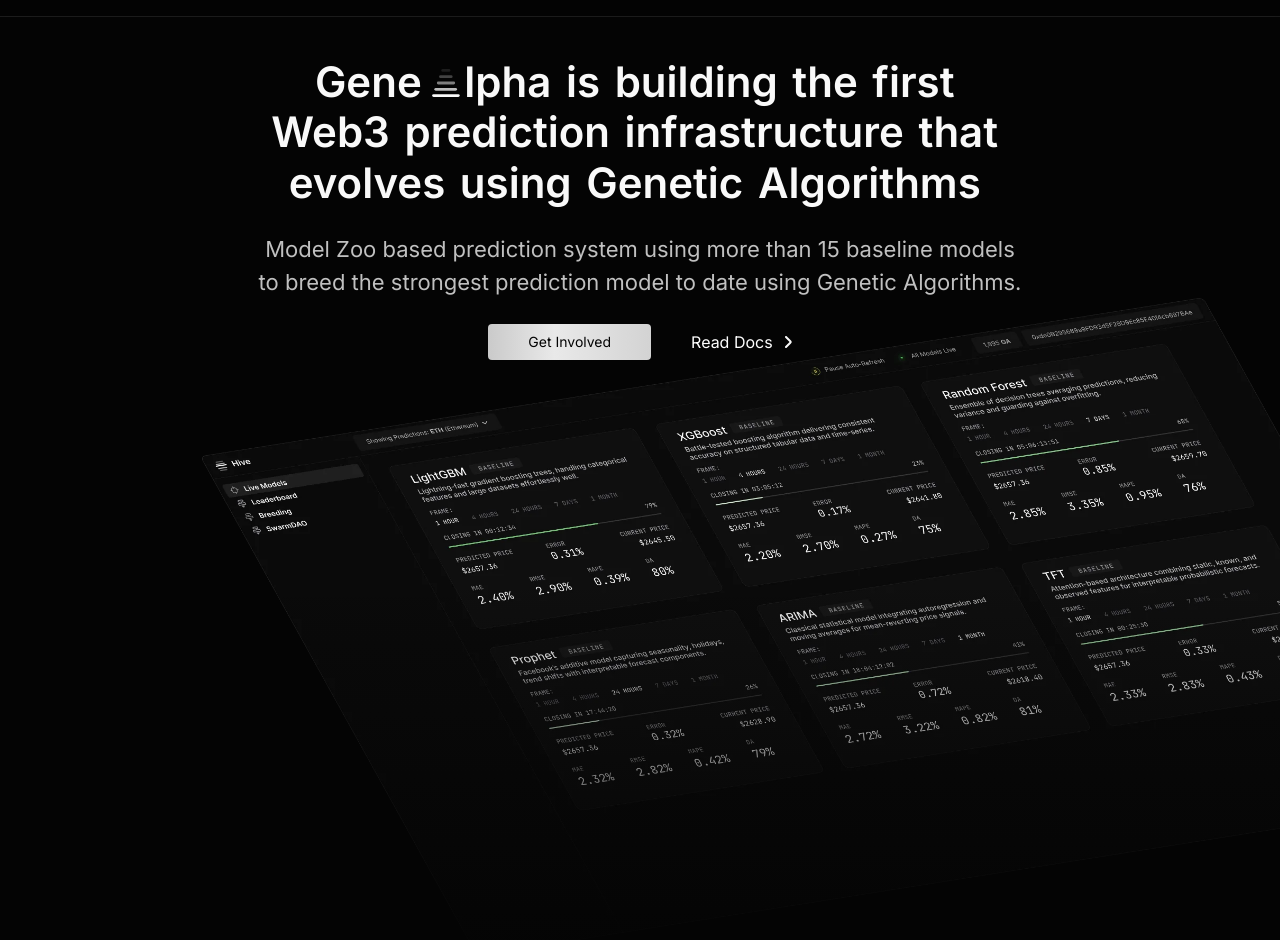
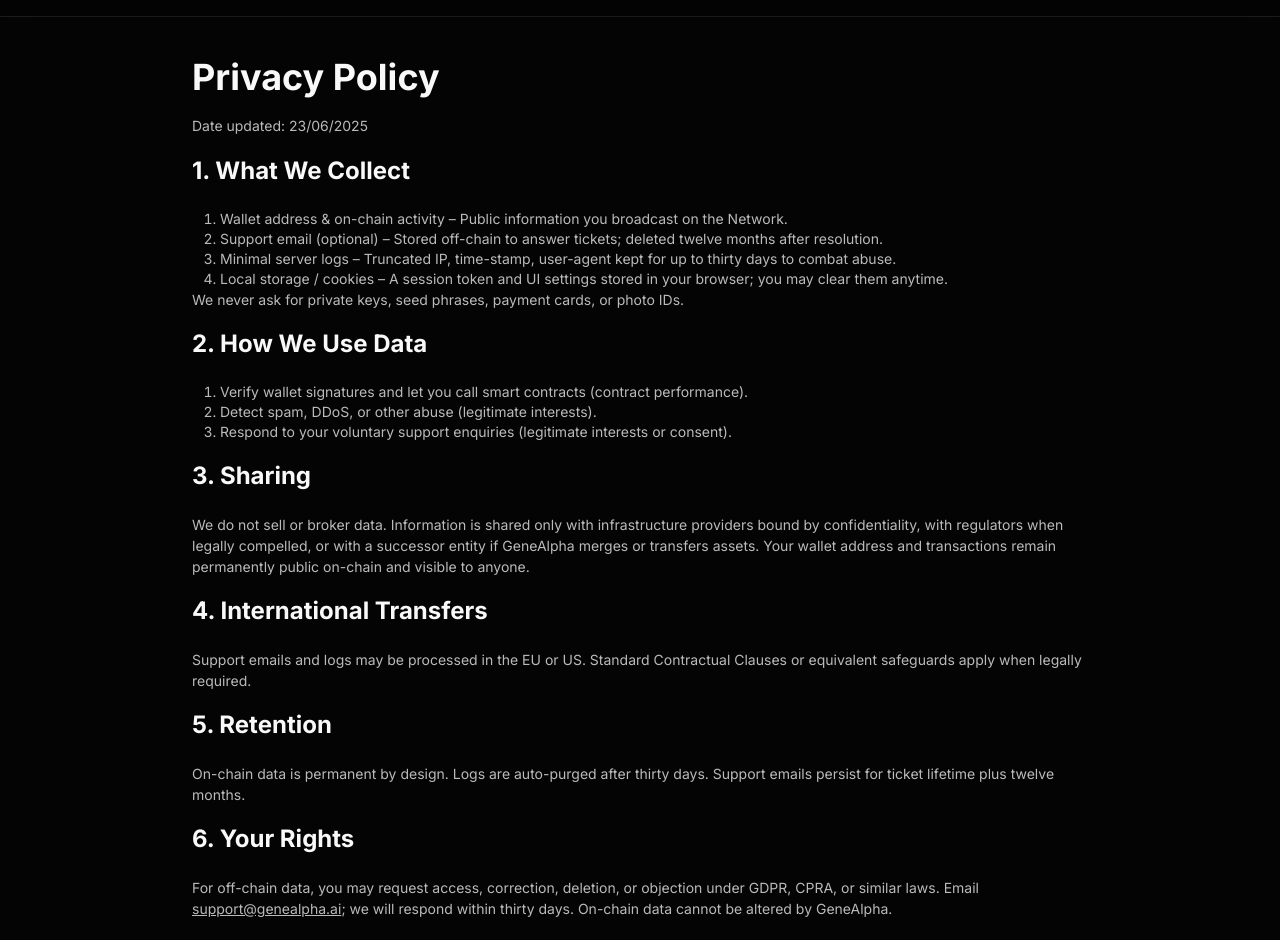
Before and after one commit to GeneAlphaAI/genealpha-landing-page, a React (Vite) app: page /privacy in a window 1280 px wide. Before the commit this address led to /. Shown: the part 48-988 px from the top of the page. Built offline with nearby package versions, Linux system fonts and the light colour scheme.

Commit message:
adds privacy page and its content

```diff
--- a/src/App.jsx
+++ b/src/App.jsx
@@ -7,6 +7,7 @@
 import MobileSidebar from "./components/navigation/MobileSidebar";
 import Terms from "./pages/Terms";
 import Cookies from "./pages/Cookies";
+import Privacy from "./pages/Privacy";
 
 function App() {
   const [count, setCount] = useState(0);
@@ -59,6 +60,7 @@
           <Route path="/token" element={<Token />} />
           <Route path="/terms" element={<Terms />} />
           <Route path="/cookies" element={<Cookies />} />
+          <Route path="/privacy" element={<Privacy />} />
           <Route path="*" element={<Navigate to={"/"} />} />
         </Routes>
       </div>
--- /dev/null
+++ b/src/pages/Privacy.jsx
@@ -0,0 +1,106 @@
+import ReactMarkdown from "react-markdown";
+
+const privacy = `
+## 1. What We Collect
+
+1. Wallet address & on-chain activity – Public information you broadcast on the Network.
+2. Support email (optional) – Stored off-chain to answer tickets; deleted twelve months after resolution.
+3. Minimal server logs – Truncated IP, time-stamp, user-agent kept for up to thirty days to combat abuse.
+4. Local storage / cookies – A session token and UI settings stored in your browser; you may clear them anytime.
+
+
+We never ask for private keys, seed phrases, payment cards, or photo IDs.
+
+
+## 2. How We Use Data
+
+1. Verify wallet signatures and let you call smart contracts (contract performance).
+2. Detect spam, DDoS, or other abuse (legitimate interests).
+3. Respond to your voluntary support enquiries (legitimate interests or consent).
+
+## 3. Sharing
+
+We do not sell or broker data. Information is shared only with infrastructure providers bound by confidentiality, with regulators when legally compelled, or with a successor entity if GeneAlpha merges or transfers assets. Your wallet address and transactions remain permanently public on-chain and visible to anyone.
+
+## 4. International Transfers
+
+Support emails and logs may be processed in the EU or US. Standard Contractual Clauses or equivalent safeguards apply when legally required.
+
+## 5. Retention
+
+On-chain data is permanent by design. Logs are auto-purged after thirty days. Support emails persist for ticket lifetime plus twelve months.
+
+## 6. Your Rights
+
+For off-chain data, you may request access, correction, deletion, or objection under GDPR, CPRA, or similar laws. Email [support@genealpha.ai](mailto:support@genealpha.ai); we will respond within thirty days. On-chain data cannot be altered by GeneAlpha.
+
+## 7. Security
+
+Traffic is encrypted with TLS. We enforce strict content-security policies, least-privilege cloud access, and regular smart-contract audits. Wallet security remains your responsibility.
+
+## 8. Children
+
+GeneAlpha targets adults. We do not knowingly collect data from anyone under 13. Contact us if a child has submitted off-chain data so we can delete it.
+
+## 9. Changes
+
+Material updates will be announced on the Site. Continued use after an update’s effective date constitutes acceptance.
+
+## 10. Contact
+
+GeneAlpha AI
+Site: [genealpha.ai](https://genealpha.ai)
+Email: [hello@genealpha.ai](mailto:hello@genealpha.ai)
+
+By using GeneAlpha, the Site, or any related Services, you acknowledge that you have read, understood, and agreed to these Terms of Service.
+
+
+`;
+
+const Privacy = () => (
+  <div className="w-full flex justify-center px-4 xl:px-0">
+    <div className="max-w-4xl">
+      <h1 className="text-lg my-2 font-bold text-dull-white mt-8">
+        Privacy Policy
+      </h1>
+      <span className="text-sm text-[#BABABD]">Date updated: 23/06/2025</span>
+      <ReactMarkdown
+        components={{
+          h2: ({ children, ...props }) => (
+            <h2
+              className="text-[24px] my-2 pb-3 font-bold text-dull-white mt-4"
+              {...props}
+            >
+              {children}
+            </h2>
+          ),
+          p: ({ children, ...props }) => (
+            <p className="text-[14px] text-[#BABABD] mb-4" {...props}>
+              {children}
+            </p>
+          ),
+          li: ({ node, children, ordered, ...props }) => (
+            <li className="ml-1 list-decimal text-sm text-[#BABABD]" {...props}>
+              {children}
+            </li>
+          ),
+
+          ol: ({ node, children, ...props }) => (
+            <ol className="list-decimal ml-6" {...props}>
+              {children}
+            </ol>
+          ),
+          a: ({ children, ...props }) => (
+            <a className="text-[#BABABD] underline" {...props}>
+              {children}
+            </a>
+          ),
+        }}
+      >
+        {privacy}
+      </ReactMarkdown>
+    </div>
+  </div>
+);
+
+export default Privacy;
```
